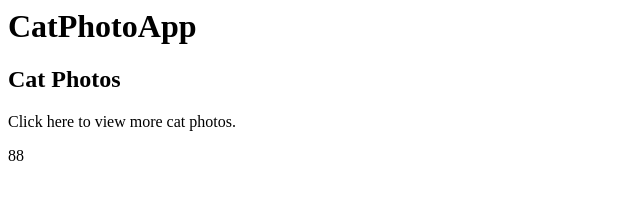
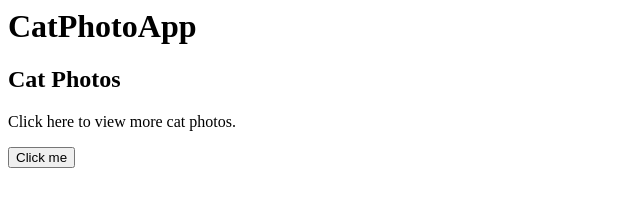
Before and after one commit to nastyashvec42/HTML, a plain HTML site: page cat.html in a window 1280 px wide. Shown: the whole page, without its empty margins (0-640 px from the left). Drawn offline with Linux system fonts and the light colour scheme.

Commit message:
Добавлена кнопка

```diff
--- a/cat.html
+++ b/cat.html
@@ -3,9 +3,12 @@
     <main>
     <h1>CatPhotoApp</h1>
     <h2>Cat Photos</h2>
-    <!-- TODO: Add link to cat photos vbnm,-->
+    <!-- TODO: Add link to cat photos -->
     <p>Click here to view more cat photos.</p>
-    <!--jkm,l.ллл;jооо1144556677о2233445566778899jhhллjооооо88888810dлллddejблрлллррооjjejjnnnjjдддkkбббkjьььejjkkkj-->
-    </main>88
+    <div>
+      <button>Сlick me</button>
+    </div>
+    <!-- Добавлена новая кнопка -->
+    </main>
   </body>
   </html>
```
